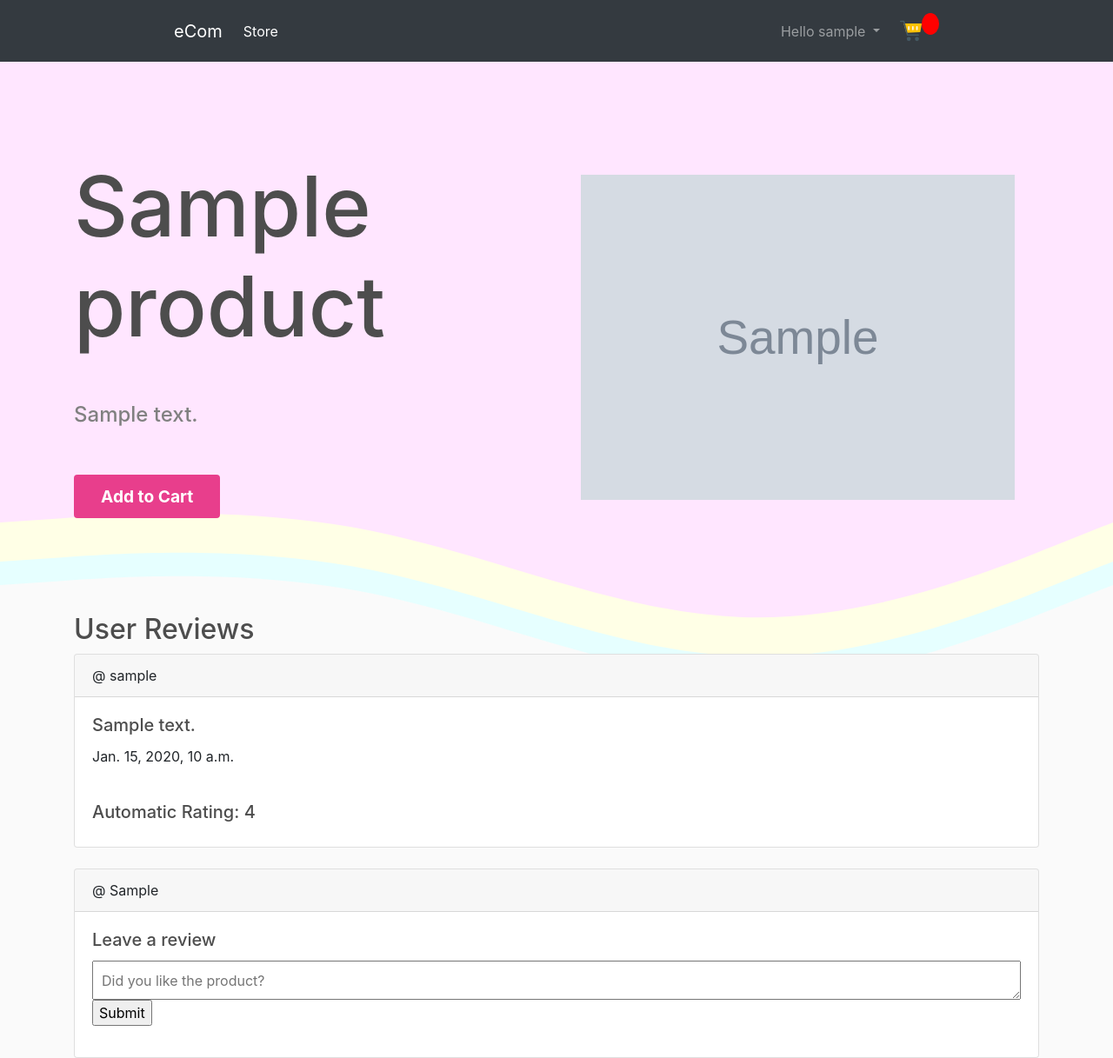
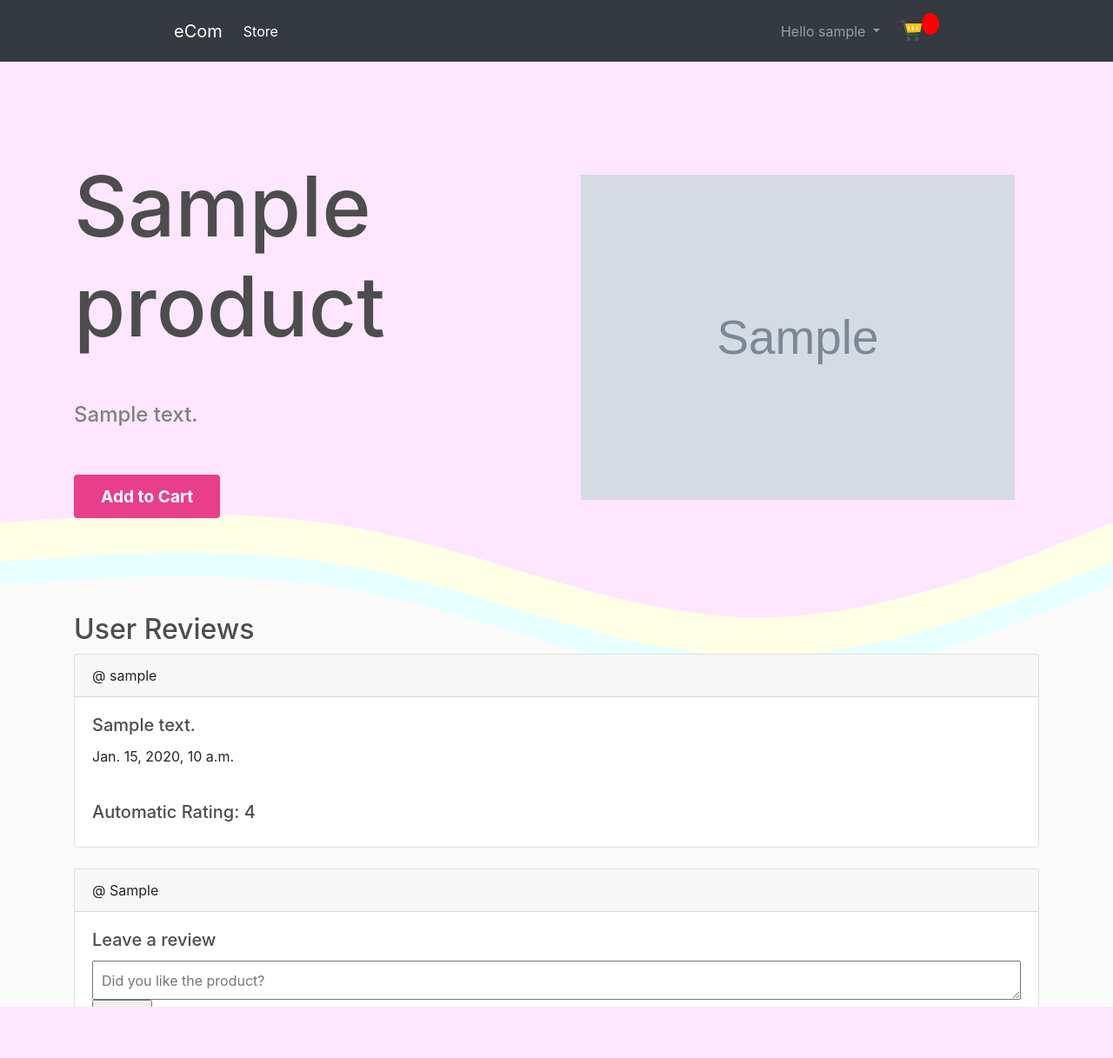
Before and after one commit to Awsaf780/django-ecommerce-299, a Django app: a page that uses store/templates/store/view_product.html in a window 1280 px wide. Shown: the whole page at 87% size. After the commit the page ends 1158 px from the top, so only its background shows below. Run offline with Django 3.2, Linux system fonts and the light colour scheme; a user stored in the database is signed in; tables that the repository leaves empty hold one stand-in row (values such as "Sample post"); grey boxes marked "Sample" are stand-in pictures; parts of the project's set-up code (start-up, migrations or seed data) failed here and were passed over.

Commit message:
Fixed Shipping Bug and Add Scrollable Reviews

```diff
--- a/ecommerce/settings.py
+++ b/ecommerce/settings.py
@@ -159,3 +159,4 @@ STATICFILES_DIRS = [
 
 MEDIA_URL = '/images/'
 MEDIA_ROOT = os.path.join(BASE_DIR, 'static/images')
+EMAIL_BACKEND = 'django.core.mail.backends.console.EmailBackend'
--- a/store/models.py
+++ b/store/models.py
@@ -102,8 +102,8 @@ class ShippingAddress(models.Model):
     order = models.ForeignKey(Order, on_delete=models.SET_NULL, blank=True, null=True)
     address = models.CharField(max_length=200, null=True)
     city = models.CharField(max_length=200, null=True)
-    state = models.CharField(max_length=200, null=True)
-    zipcode = models.CharField(max_length=200, null=True)
+    # state = models.CharField(max_length=200, null=True)
+    # zipcode = models.CharField(max_length=200, null=True)
     date_added = models.DateTimeField(auto_now_add=True)
 
     def __str__(self):
--- a/store/templates/store/view_product.html
+++ b/store/templates/store/view_product.html
@@ -54,6 +54,10 @@
         height: 5vh;
         width: 100%;
     }
+    .review-box {
+        max-height: 50vh;
+        overflow: scroll;
+    }
 
 
 
@@ -100,7 +104,7 @@
     </div>
 
 
-    <div class="section">
+    <div class="section review-box">
         <h2>User Reviews</h2>
 {% for review in reviews %}
     <div class="card">
--- a/store/views.py
+++ b/store/views.py
@@ -218,8 +218,6 @@ def processOrder(request):
             order=order,
             address=data['shipping']['address'],
             city=data['shipping']['city'],
-            state=data['shipping']['state'],
-            zipcode=data['shipping']['zipcode'],
         )
 
     return JsonResponse('Payment Complete', safe=False)
```
Also changed, not shown: store/templates/store/checkout.html (+9 -13 lines), store/migrations/0008_auto_20201120_2122.py (added).
